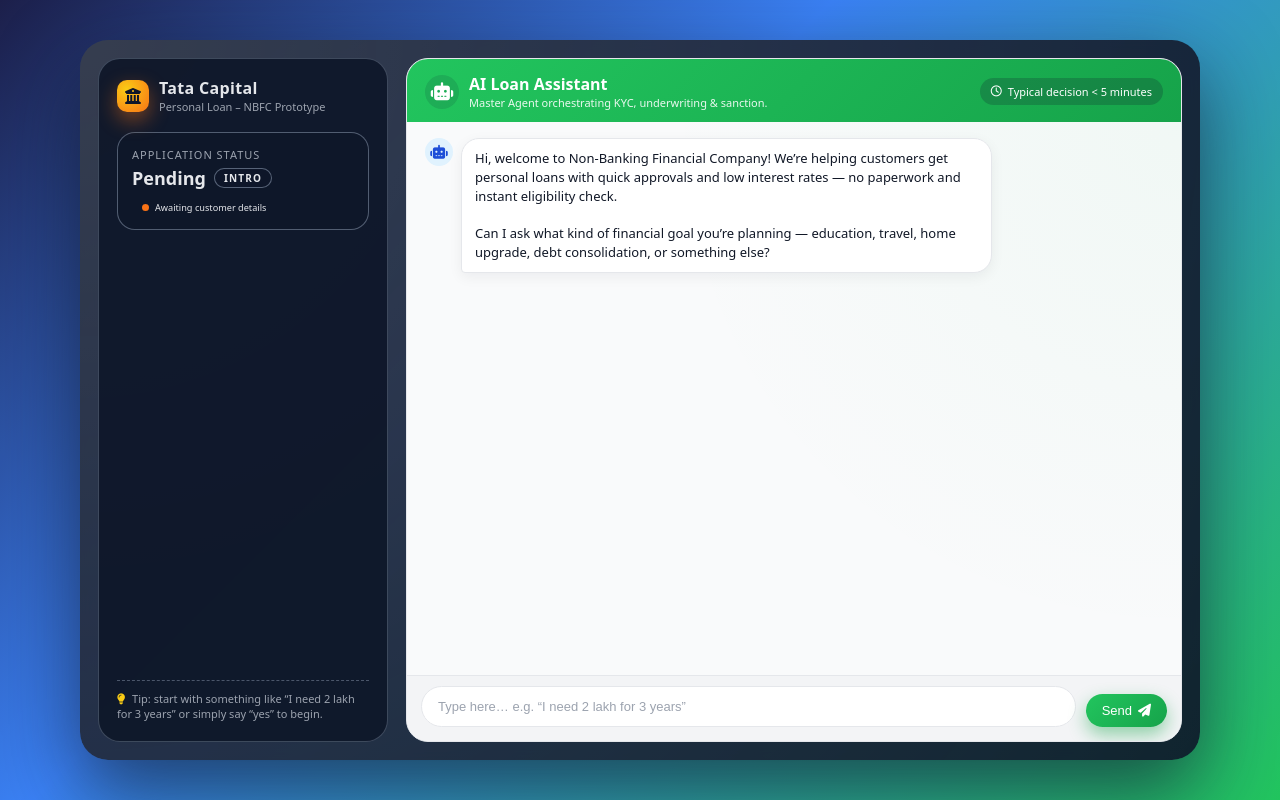
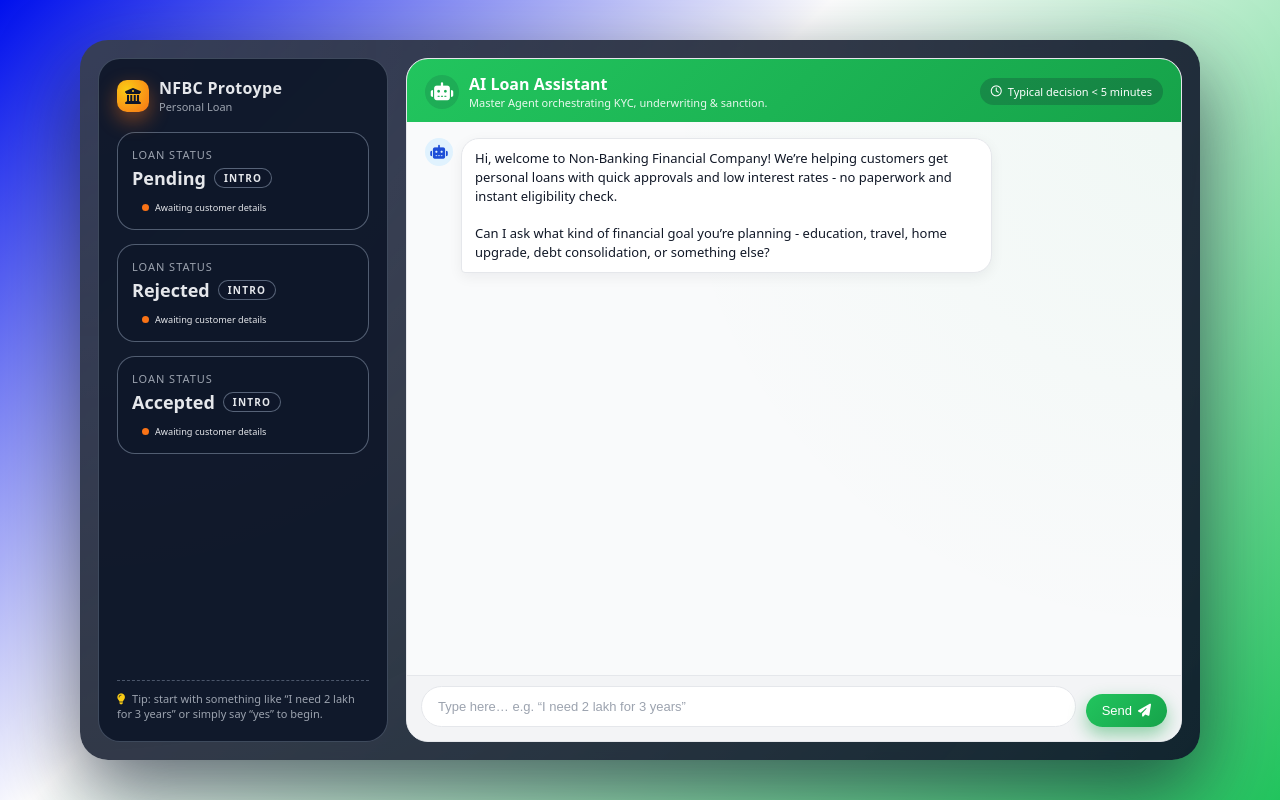
Before and after one commit to jaishree-verma/AI_Loan_Assistant, a Flask app: page / in a window 1280 px wide. Run offline with Flask 3, Linux system fonts and the light colour scheme.

Commit message:
Initial commit

```diff
--- a/app.py
+++ b/app.py
@@ -18,7 +18,6 @@
 from io import BytesIO
 import re
 
-# ==================== HELPERS ====================
 
 def is_yes(text: str) -> bool:
     t = text.strip().lower()
--- a/templates/index.html
+++ b/templates/index.html
@@ -10,7 +10,7 @@
   />
   <style>
     :root {
-      --bg-gradient: linear-gradient(135deg, #1c1f4a 0%, #3b82f6 40%, #22c55e 100%);
+      --bg-gradient: linear-gradient(135deg, #0010ed 0%, #ffffff 40%, #22c55e 100%);
       --navy: #0f172a;
       --brand: #16a34a;
       --brand-soft: rgba(34, 197, 94, 0.12);
@@ -468,7 +468,7 @@
 </head>
 <body>
   <div class="shell">
-    <!-- Left info panel -->
+
     <aside class="panel">
       <div>
         <div class="brand-row">
@@ -476,15 +476,37 @@
             <i class="fa-solid fa-building-columns"></i>
           </div>
           <div>
-            <div class="brand-text-main">Tata Capital</div>
-            <div class="brand-text-sub">Personal Loan – NBFC Prototype</div>
+            <div class="brand-text-main">NFBC Protoype</div>
+            <div class="brand-text-sub">Personal Loan</div>
           </div>
         </div>
 
         <div class="stat-card">
-          <div class="stat-label">Application Status</div>
+          <div class="stat-label">Loan Status</div>
           <div class="stat-main">
             <span id="status">Pending</span>
+            <span class="pill" id="stagePill">INTRO</span>
+          </div>
+          <div class="badge-stage pending" id="stageBadge">
+            <span></span>
+            <small>Awaiting customer details</small>
+          </div>
+        </div>
+        <div class="stat-card">
+          <div class="stat-label">Loan Status</div>
+          <div class="stat-main">
+            <span id="status">Rejected</span>
+            <span class="pill" id="stagePill">INTRO</span>
+          </div>
+          <div class="badge-stage pending" id="stageBadge">
+            <span></span>
+            <small>Awaiting customer details</small>
+          </div>
+        </div>
+        <div class="stat-card">
+          <div class="stat-label">Loan Status</div>
+          <div class="stat-main">
+            <span id="status">Accepted</span>
             <span class="pill" id="stagePill">INTRO</span>
           </div>
           <div class="badge-stage pending" id="stageBadge">
@@ -516,7 +538,7 @@
       </p>
     </aside>
 
-    <!-- Chat card -->
+
     <section class="chat-card">
       <header class="chat-header">
         <div class="chat-header-left">
@@ -542,7 +564,7 @@
             <i class="fa-regular fa-comments"></i>
           </div>
           <div>
-            <strong>Welcome to Tata Capital.</strong>
+            <strong>Welcome to NFBC Prototype</strong>
           </div>
           <p>Share your requirement and the assistant will guide you from first enquiry to sanction letter.</p>
         </div>
@@ -673,7 +695,7 @@
 
         addMessage(data.response, "agent");
 
-        // status panel
+
         statusEl.textContent =
           data.status && data.status !== "pending"
             ? data.status.replace(/_/g, " ").replace(/\b\w/g, c => c.toUpperCase())
@@ -726,8 +748,8 @@
     window.addEventListener("load", () => {
       setTimeout(() => {
         addMessage(
-          "Hi, welcome to Non-Banking Financial Company! We’re helping customers get personal loans with quick approvals and low interest rates — no paperwork and instant eligibility check.\n\n" +
-          "Can I ask what kind of financial goal you’re planning — education, travel, home upgrade, debt consolidation, or something else?",
+          "Hi, welcome to Non-Banking Financial Company! We’re helping customers get personal loans with quick approvals and low interest rates - no paperwork and instant eligibility check.\n\n" +
+          "Can I ask what kind of financial goal you’re planning - education, travel, home upgrade, debt consolidation, or something else?",
           "agent"
         );
       }, 500);
```
Also changed, not shown: 2 other files.
